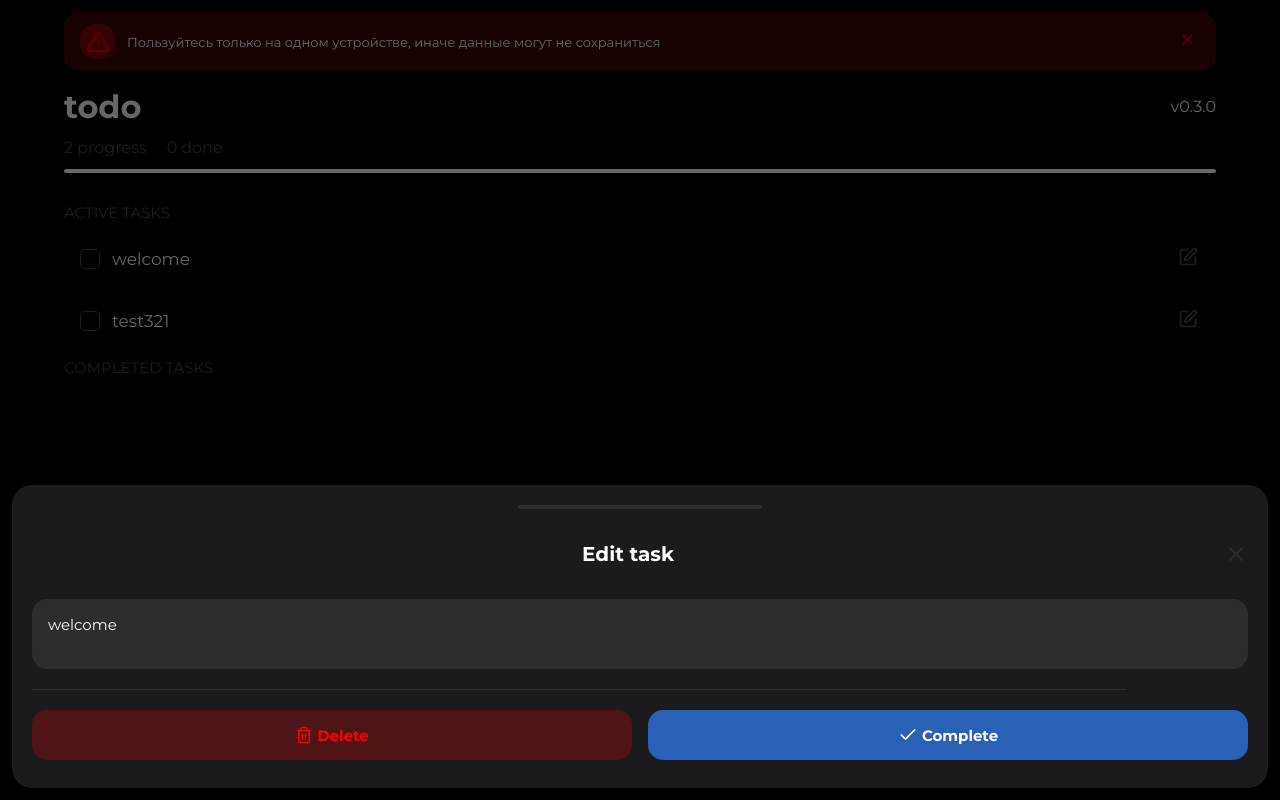
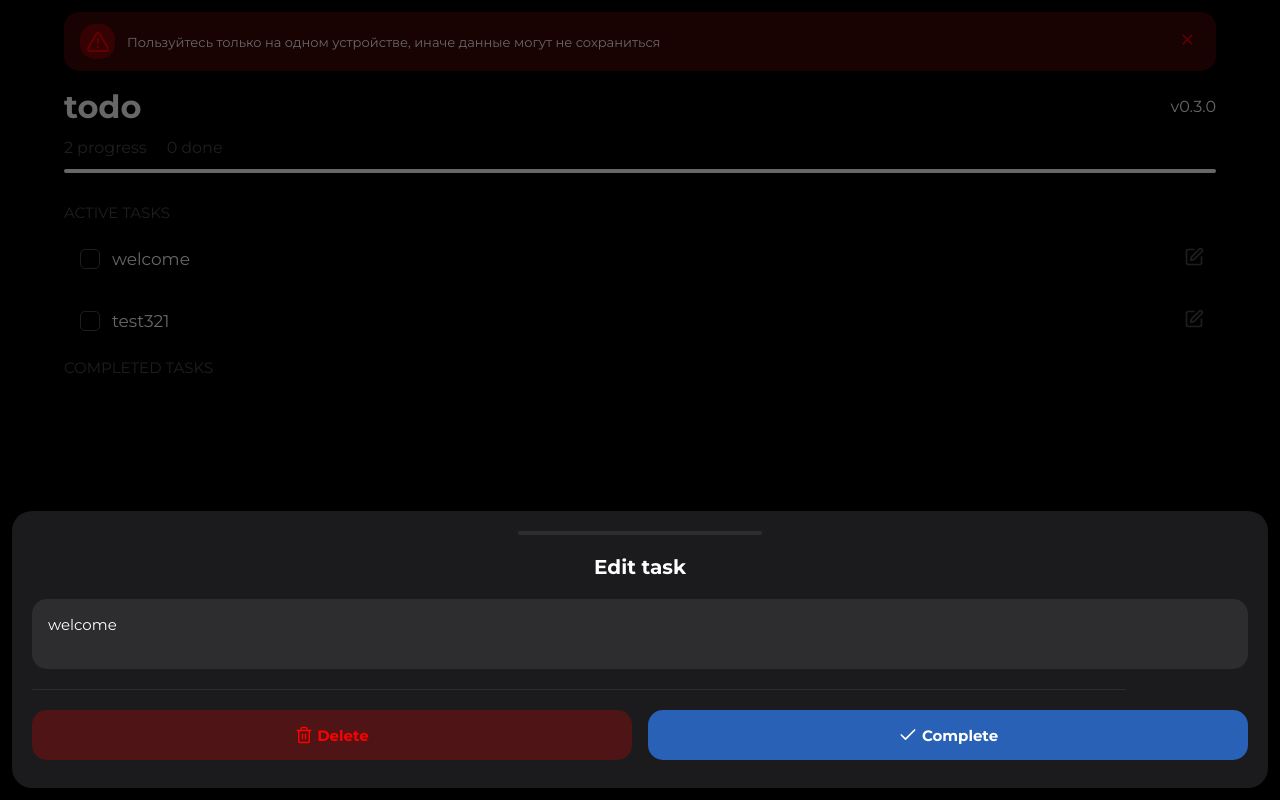
Before and after one commit to rekaup/todo, a React (Vite) app: page / in a window 1280 px wide. Both pictures are taken after a click on the button 1188 px from the left and 259 px from the top of the page. Built offline with nearby package versions, Linux system fonts and the light colour scheme.

Commit message:
убран крестик у модальки, добавленно сохранение статуса закрыто у warning

```diff
--- a/src/components/AppWarning.jsx
+++ b/src/components/AppWarning.jsx
@@ -1,10 +1,17 @@
 import { TriangleAlert, X } from 'lucide-react';
-import { useState } from 'react';
+import { useState, useEffect } from 'react';
 import '../styles/components/App.css'
 import '../styles/utilities.css'
 
 export default function AppWarning({warningText}) {
-    const [isVisible, setIsVisible] = useState(true)
+    const [isVisible, setIsVisible] = useState(() => {
+        return localStorage.getItem("warning-hidden") !== "true";
+    });
+
+    const handleClose = () => {
+        setIsVisible(false);
+        localStorage.setItem("warning-hidden", "true");
+    }
 
     if (!isVisible) return null;
 
@@ -14,7 +21,7 @@ export default function AppWarning({warningText}) {
             <TriangleAlert className='warning-ico'/>
         </div>
         <p className='warning-text'>{warningText}</p>
-        <button onClick={()=> setIsVisible(false)} className='warning-close'>
+        <button onClick={handleClose} className='warning-close'>
             <X size={17}/>
         </button>
     </div>
--- a/src/components/TaskModalContent.jsx
+++ b/src/components/TaskModalContent.jsx
@@ -30,9 +30,9 @@ export default function TaskModalContent({modalText, setModalText, handleSave, c
     <>
         <div className='modal-header'>
             <h3 className='modal-title'>{isEditMode ? 'Edit task' : 'Add new task'}</h3>
-            <button onClick={closeModal} className='modal-button close flex-center w-full'>
+            {/* <button onClick={closeModal} className='modal-button close flex-center w-full'>
                 <X />
-            </button>
+            </button> */}
         </div>
 
         <div className='modal-body'>
--- a/src/styles/components/TaskItem.css
+++ b/src/styles/components/TaskItem.css
@@ -3,6 +3,7 @@
     font-size: 17px;
     padding: var(--space-md) var(--space-md) var(--space-md);
     margin-bottom: var(--space-md);
+    align-items: center;
 }
 
 .task-text {
@@ -53,6 +54,7 @@
   background: none;
   color: var(--text-secondary);
   cursor: pointer;
+  padding: 0;
   transition: var(--animation-normal);
 }
 
```
